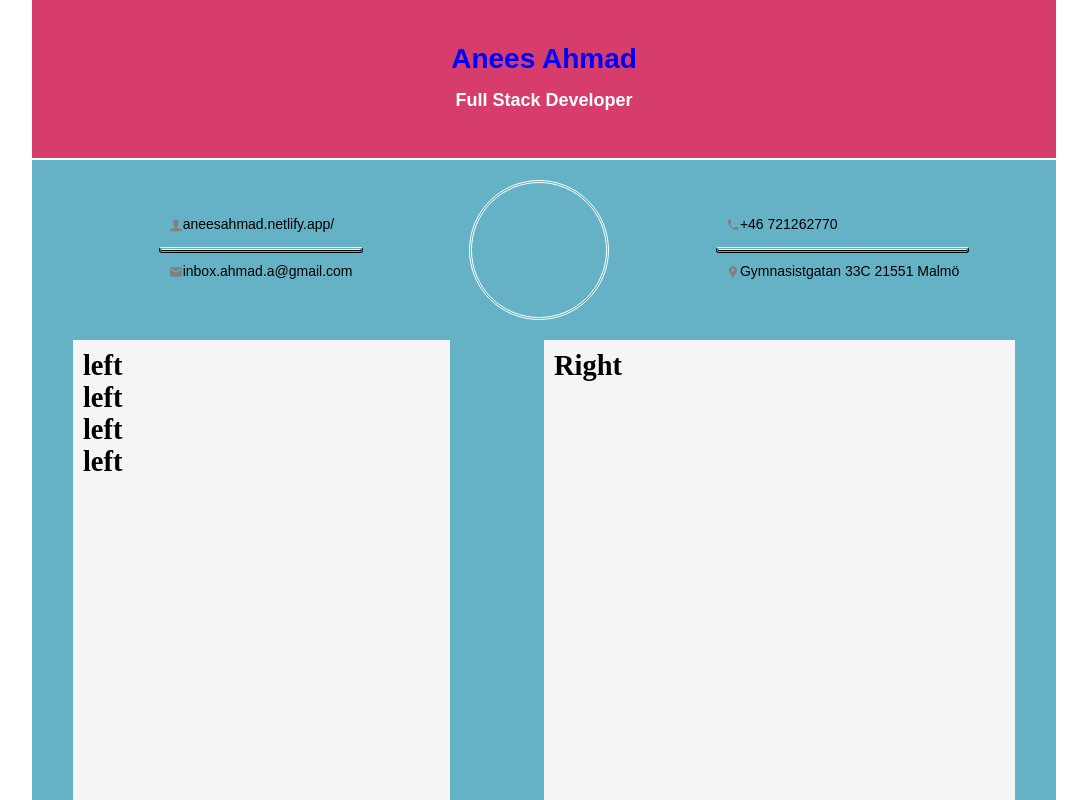
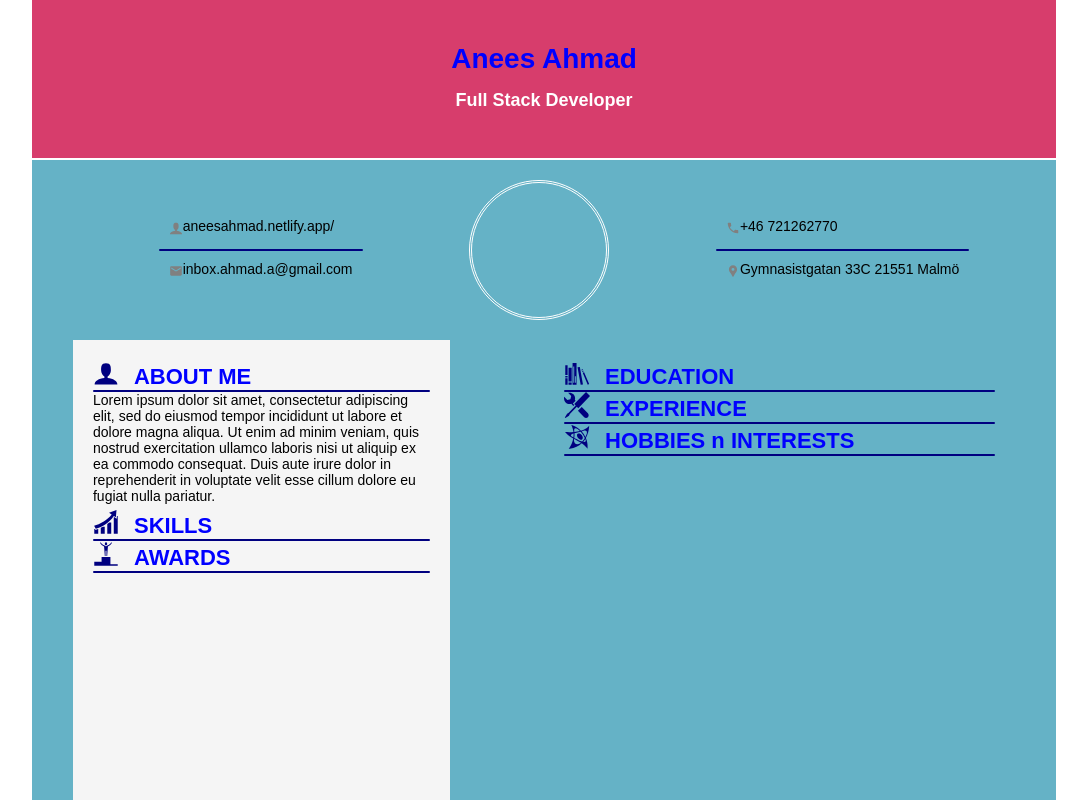
Before and after one commit to AHMADanis/AHMADanis, a React (Create React App) app: page / in a window 1280 px wide. Shown: the top 800 px of the page, without its empty margins (96-1183 px from the left). Built offline with nearby package versions, Linux system fonts and the light colour scheme.

Commit message:
basic layout completed

```diff
--- a/src/components/ContactSec.js
+++ b/src/components/ContactSec.js
@@ -18,12 +18,13 @@ const IconStyler = styled.span`
 
 export const IconTextWrapper = styled.div`
     display: flex;
-    align-items: center;
- padding: ${(props) => props.padding};
+    flex-direction: row;
+    padding: ${(props) => props.padding};
+    align-items: flex-end;
 `;
 
 
-const Icon = ({ children, ...props }) => {
+export const Icon = ({ children, ...props }) => {
     return <IconStyler {...props}>{children}</IconStyler>;
 };
 
@@ -46,10 +47,9 @@ margin: 20px;
 width: 100%;
 `
 
-const Divider = styled.div`
-border-top: 3px solid #fff;
+export const Divider = styled.div`
+border-top: 2px solid navy;
   border-radius: 5px;
-  border-style: double;
 `
 
 export default function ContactSec() {
--- a/src/components/common/Container.js
+++ b/src/components/common/Container.js
@@ -1,5 +1,12 @@
 import styled from 'styled-components'
 import React from 'react'
+import { Icon, Divider, IconTextWrapper } from '../ContactSec'
+import { ImUser } from 'react-icons/im';
+import { GiProgression, GiPodiumWinner, GiFlexibleStar, GiBookshelf } from 'react-icons/gi'
+import { GoTools } from 'react-icons/go'
+import { Text } from './Text'
+
+import { Heading } from './Heading';
 
 const MainContainer = styled.div`
 display: flex;
@@ -15,18 +22,17 @@ background-color: whitesmoke;
 width: 40%;
 min-height: 700px;
 height: 100%;
-padding: 10px;
+padding: 20px;
 `
 
 
 const RightContainer = styled.div`
 display: flex;
 flex-direction: column;
-background-color: whitesmoke;
 width: 50%;
 min-height: 700px;
 height: 100%;
-padding: 10px;
+padding: 20px;
 `
 
 
@@ -35,13 +41,42 @@ export default function Container() {
         <div>
             <MainContainer>
                 <LeftContainer>
-                    <h1>left</h1>
-                    <h1>left</h1>
-                    <h1>left</h1>
-                    <h1>left</h1>
+                    <IconTextWrapper >
+                        <Icon color="navy" size="26px"><ImUser /></Icon>
+                        <Heading h4 noMargin={0} marginLeft>ABOUT ME</Heading>
+                    </IconTextWrapper>
+                    <Divider />
+                    <Text>Lorem ipsum dolor sit amet, consectetur adipiscing elit, sed do eiusmod tempor incididunt ut labore et dolore magna aliqua. Ut enim ad minim veniam, quis nostrud exercitation ullamco laboris nisi ut aliquip ex ea commodo consequat. Duis aute irure dolor in reprehenderit in voluptate velit esse cillum dolore eu fugiat nulla pariatur. </Text>
+
+                    <IconTextWrapper >
+                        <Icon color="navy" size="26px"><GiProgression /></Icon>
+                        <Heading h4 noMargin={0} marginLeft>SKILLS</Heading>
+                    </IconTextWrapper>
+                    <Divider />
+
+                    <IconTextWrapper >
+                        <Icon color="navy" size="26px"><GiPodiumWinner /></Icon>
+                        <Heading h4 noMargin={0} marginLeft>AWARDS</Heading>
+                    </IconTextWrapper>
+                    <Divider />
                 </LeftContainer>
+
                 <RightContainer>
-                    <h1>Right</h1>
+                    <IconTextWrapper >
+                        <Icon color="navy" size="26px"><GiBookshelf /></Icon>
+                        <Heading h4 noMargin={0} marginLeft>EDUCATION</Heading>
+                    </IconTextWrapper>
+                    <Divider />
+                    <IconTextWrapper >
+                        <Icon color="navy" size="26px"><GoTools /></Icon>
+                        <Heading h4 noMargin={0} marginLeft>EXPERIENCE</Heading>
+                    </IconTextWrapper>
+                    <Divider />
+                    <IconTextWrapper >
+                        <Icon color="navy" size="26px"><GiFlexibleStar /></Icon>
+                        <Heading h4 noMargin={0} marginLeft>HOBBIES n INTERESTS</Heading>
+                    </IconTextWrapper>
+                    <Divider />
                 </RightContainer>
             </MainContainer>
         </div>
--- a/src/components/common/Heading.js
+++ b/src/components/common/Heading.js
@@ -14,6 +14,7 @@ const baseStyle = css`
     }};
 
 	max-width: 100%;
+    margin-left: ${props => props.marginLeft && '15px'}
 `;
 
 const HeadingOne = styled.h1`
```
